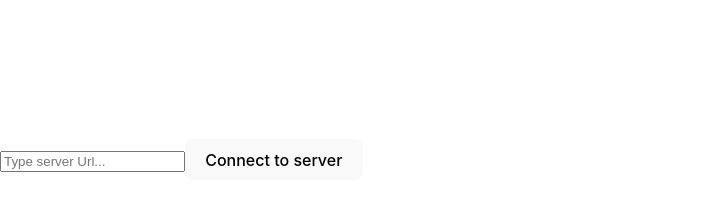
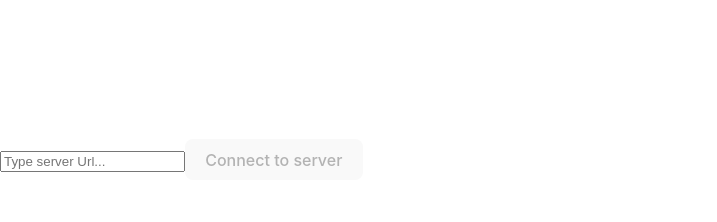
Before and after one commit to capt-ines/react-app, a React (Vite) app: page / in a window 1280 px wide. Shown: the part 178-400 px from the top of the page, without its empty margins (0-717 px from the left). Built offline with nearby package versions, Linux system fonts and the light colour scheme.

Commit message:
minor fixes, disabled buttons on empty values

```diff
--- a/src/ChatRoom.jsx
+++ b/src/ChatRoom.jsx
@@ -18,9 +18,14 @@ function ChatRoom({ roomId, serverUrl }) {
   }, [roomId, serverUrl]);
 
   const handleMessage = () => {
+    if (!message) return;
     setChatLog((prevChatLog) => [...prevChatLog, message]);
     setMessage("");
   };
+
+  useEffect(() => {
+    console.log(chatLog);
+  }, [chatLog]);
 
   return (
     <>
@@ -34,7 +39,9 @@ function ChatRoom({ roomId, serverUrl }) {
         value={message}
         onChange={(e) => setMessage(e.target.value)}
       ></input>
-      <button onClick={handleMessage}>Send</button>
+      <button disabled={!message} onClick={handleMessage}>
+        Send
+      </button>
     </>
   );
 }
@@ -45,6 +52,7 @@ export default function App() {
   const [activeServerUrl, setActiveServerUrl] = useState("");
   const [isServerSelected, setIsServerSelected] = useState(false);
   const handleServer = () => {
+    if (!serverUrlInput) return;
     setActiveServerUrl(serverUrlInput);
     setIsServerSelected(true);
   };
@@ -56,7 +64,9 @@ export default function App() {
         value={serverUrlInput}
         onChange={(e) => setServerUrlInput(e.target.value)}
       ></input>
-      <button onClick={handleServer}>Connect to server</button>
+      <button disabled={!serverUrlInput} onClick={handleServer}>
+        Connect to server
+      </button>
       {isServerSelected ? (
         <>
           <label>
```
